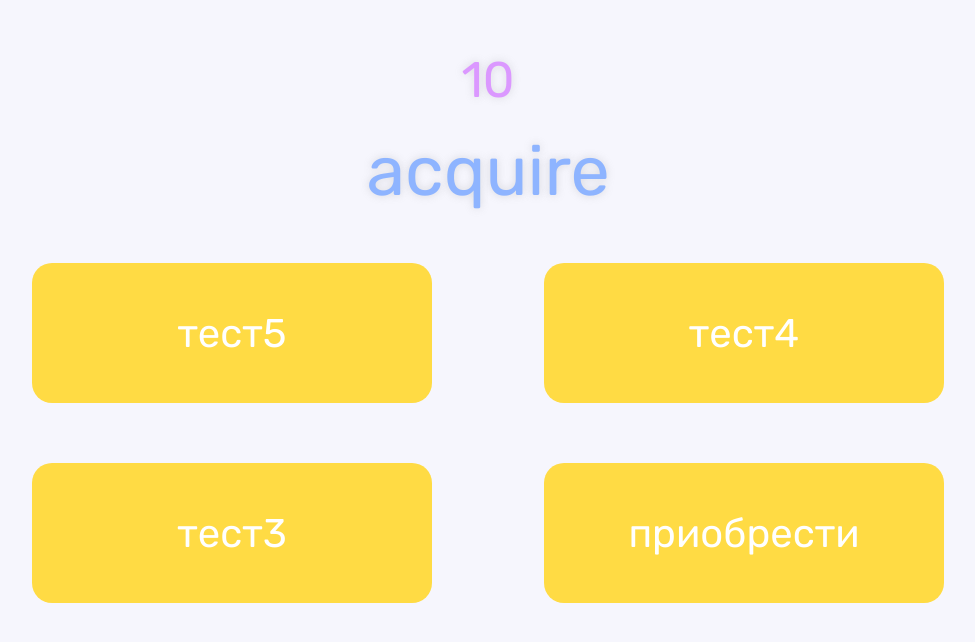
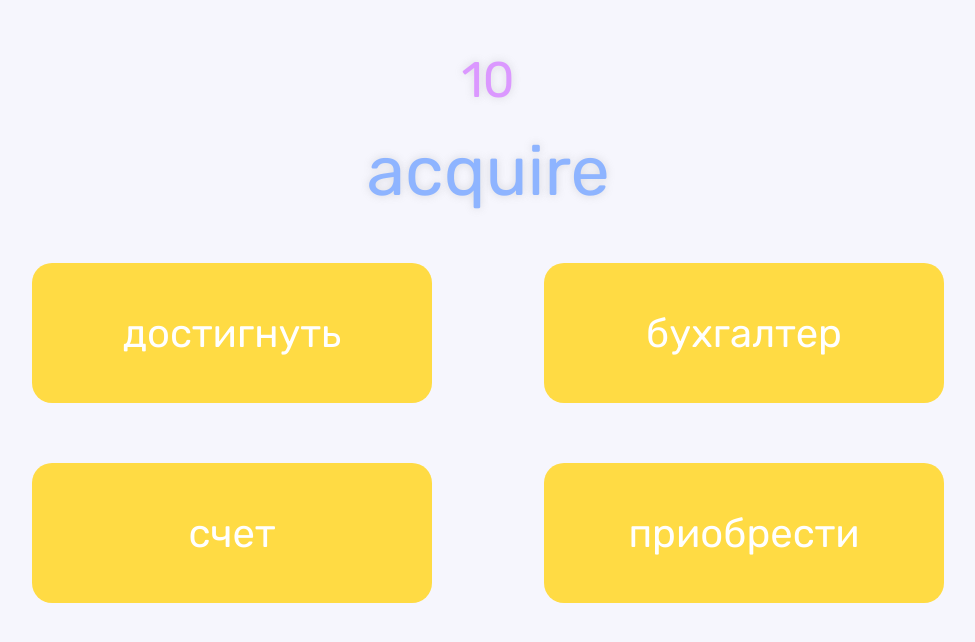
Before and after one commit to gently-whitesnow/thousandwords, a React (Create React App) app in the folder frontend/: page / in a window 1280 px wide. Shown: the top 642 px of the page, without its empty margins (152-1127 px from the left). Built offline with nearby package versions, Linux system fonts and the light colour scheme; no server answers.

Commit message:
help learning words

```diff
--- a/frontend/src/components/Card/Card.jsx
+++ b/frontend/src/components/Card/Card.jsx
@@ -1,6 +1,6 @@
 import React from "react";
 import { observer } from "mobx-react-lite";
-import { AnimationWrapper, CardWrapper } from "./Card.styles";
+import { AnimationWrapper, CardWrapper, TrueText } from "./Card.styles";
 
 const Card = (props) => {
   const handleRefreshClick = (event) => {
@@ -9,7 +9,7 @@ const Card = (props) => {
     else className = "notsuccess";
     // Animate the clicked button (event.target)
 
-    animateButton(event.target, className, 500);
+    animateButton(event.target, className, props.isSuccess ? 400 : 1000);
   };
 
   const animateButton = (button, classNameAnimation, milliseconds) => {
@@ -30,10 +30,10 @@ const Card = (props) => {
       <CardWrapper
         onClick={(e) => {
           handleRefreshClick(e);
-
         }}
       >
         {props.name}
+        <TrueText className="trueText">{" " + props.trueName}</TrueText>
       </CardWrapper>
     </AnimationWrapper>
   );
--- a/frontend/src/components/Card/Card.styles.js
+++ b/frontend/src/components/Card/Card.styles.js
@@ -14,6 +14,10 @@ export const AnimationWrapper = styled.div`
   }
   .notsuccess {
     animation: color-notsuccess 1s;
+    .trueText {
+      text-decoration-line: underline;
+      display: block;
+    }
   }
   @keyframes color-success {
     0% {
@@ -66,6 +70,7 @@ export const CardWrapper = styled.div`
   display: flex;
   align-items: center;
   justify-content: center;
+  flex-direction: column;
 
   color: white;
   font-size: 40px;
@@ -77,3 +82,14 @@ export const CardWrapper = styled.div`
     font-size: 30px;
   }
 `;
+
+export const TrueText = styled.div`
+  display: none;
+  font-size: 40px;
+  @media (max-width: 1024px) {
+    font-size: 30px;
+  }
+  @media (max-width: 768px) {
+    font-size: 20px;
+  }
+`;
--- a/frontend/src/components/CardHolder/CardHolder.jsx
+++ b/frontend/src/components/CardHolder/CardHolder.jsx
@@ -39,24 +39,28 @@ const CardHolder = () => {
       onClick={clickHandler}
       id={currentWord.word.word_id}
       isSuccess={true}
+      trueName={isNative ? currentWord.word.n_lang : currentWord.word.f_lang}
     />,
     <Card
       name={isNative ? tempOtherWords[0].n_lang : tempOtherWords[0].f_lang}
       onClick={clickHandler}
       id={tempOtherWords[0].word_id}
       isSuccess={false}
+      trueName={isNative ? currentWord.word.n_lang : currentWord.word.f_lang}
     />,
     <Card
       name={isNative ? tempOtherWords[1].n_lang : tempOtherWords[1].f_lang}
       onClick={clickHandler}
       id={tempOtherWords[1].word_id}
       isSuccess={false}
+      trueName={isNative ? currentWord.word.n_lang : currentWord.word.f_lang}
     />,
     <Card
       name={isNative ? tempOtherWords[2].n_lang : tempOtherWords[2].f_lang}
       onClick={clickHandler}
       id={tempOtherWords[2].word_id}
       isSuccess={false}
+      trueName={isNative ? currentWord.word.n_lang : currentWord.word.f_lang}
     />,
   ];
 
--- a/frontend/src/mocks/words.json
+++ b/frontend/src/mocks/words.json
@@ -35,33 +35,33 @@
     "other_words": [
         {
             "word_id": 7,
-        "f_lang": "test1",
-        "n_lang": "тест1"
+            "f_lang": "absolute",
+            "n_lang": "абсолютный"
           },
           {
             "word_id": 8,
-        "f_lang": "test2",
-        "n_lang": "тест2"
+            "f_lang": "accept",
+            "n_lang": "принять"
           },
           {
             "word_id": 9,
-        "f_lang": "test3",
-        "n_lang": "тест3"
+            "f_lang": "account",
+            "n_lang": "счет"
           },
           {
             "word_id": 10,
-        "f_lang": "test4",
-        "n_lang": "тест4"
+            "f_lang": "accountant",
+            "n_lang": "бухгалтер"
           },
           {
             "word_id": 11,
-        "f_lang": "test5",
-        "n_lang": "тест5"
+            "f_lang": "achieve",
+            "n_lang": "достигнуть"
           },
           {
             "word_id": 12,
-        "f_lang": "test6",
-        "n_lang": "тест6"
+            "f_lang": "acquire",
+            "n_lang": "приобрести"
           }
     ]
   }
```
Lines whose indentation alone changed are shown as unchanged.
